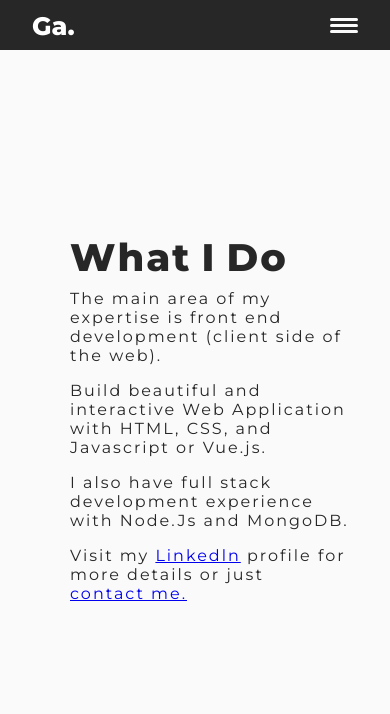
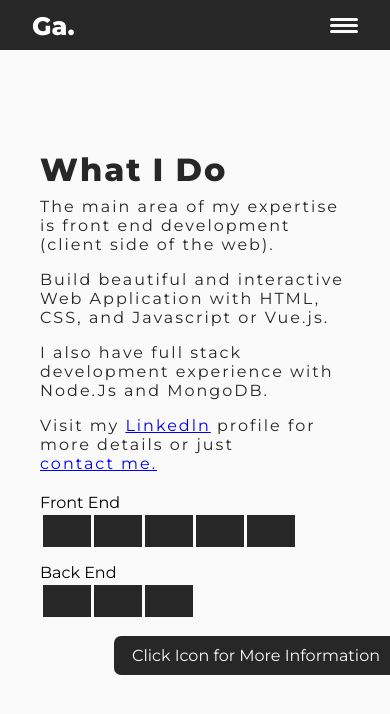
Before and after one commit to GunawanAhmad/Portfolio, a Vue app: page /skills in a window 390 px wide. Shown: the top 714 px of the page. Built offline with nearby package versions, Linux system fonts and the light colour scheme; the HTML template or start-up script is replaced by a standard one.

Commit message:
add stack info in skills page

```diff
--- a/public/styles/about.css
+++ b/public/styles/about.css
@@ -124,3 +124,13 @@ span.hov:hover {
     display: none;
   }
 }
+
+@media only screen and (max-width: 700px) {
+  .about {
+    padding: 0;
+  }
+  .text {
+    margin: 20px;
+    font-size: 1rem;
+  }
+}
--- a/public/styles/home.css
+++ b/public/styles/home.css
@@ -102,7 +102,7 @@ h1 div {
   background: none;
   width: 9em;
   font-size: 1.5vw;
-  margin-top: 20px;
+  margin-top: 15px;
   cursor: pointer;
   color: var(--second-color);
   text-transform: uppercase;
@@ -347,3 +347,13 @@ span.hov:hover {
     width: 0.4rem;
   }
 }
+
+@media only screen and (max-width: 700px) {
+  .home {
+    padding: 0;
+  }
+  .text {
+    margin: 20px;
+    font-size: 1rem;
+  }
+}
--- a/public/styles/nav.css
+++ b/public/styles/nav.css
@@ -73,7 +73,7 @@ nav {
   /* transform: translate(-50%, -50%); */
   background-color: var(--second-color);
   color: var(--main-color);
-  font-size: 0.8rem;
+  font-size: 2vh;
   animation: fade 150ms ease-in-out alternate;
 }
 .profile:hover::after {
--- a/public/styles/skills.css
+++ b/public/styles/skills.css
@@ -1,10 +1,13 @@
+* {
+  font-family: "Montserrat", sans-serif;
+}
 .space {
   padding: 5px;
 }
 .skills {
   background-color: var(--main-color);
-  position: relative;
-  padding-left: 20px;
+  /* position: relative; */
+  padding-left: 12px;
   overflow-y: hidden;
   display: flex;
   justify-content: space-between;
@@ -32,6 +35,7 @@
   display: inline-flex;
   position: relative;
   overflow: hidden;
+  /* border: 1px solid red; */
 }
 
 .text p a::before {
@@ -48,6 +52,10 @@
   z-index: 0;
   background: var(--second-color);
   transition: transform 250ms ease;
+  display: flex;
+  justify-content: center;
+  align-items: center;
+  /* text-decoration: underline; */
 }
 
 .text p a:nth-child(1)::before {
@@ -85,6 +93,10 @@ span.hov:hover {
   align-items: center;
 }
 
+/* .illus h1 {
+  font-family: "Montserrat", sans-serif;
+} */
+
 .illus .front__end,
 .illus .back__end {
   height: 35%;
@@ -94,6 +106,7 @@ span.hov:hover {
   margin: auto;
   display: flex;
   flex-direction: column;
+  flex-wrap: wrap;
   position: relative;
   padding: 1.5px 3px;
   justify-content: flex-end;
@@ -175,6 +188,87 @@ span.hov:hover {
   content: "Back End";
 }
 
+.warn {
+  background: var(--second-color);
+  padding: 10px;
+  color: var(--main-color);
+  position: absolute;
+  right: 0;
+  /* height: 2.5rem; */
+  display: flex;
+  /* align-items: center; */
+  bottom: 20%;
+
+  /* transform: translateX(100%); */
+
+  border-radius: 7px 0 0 7px;
+  transition: transform 500ms ease;
+}
+.warn span {
+  margin-right: 0.5rem;
+}
+.warn.hide {
+  transform: translateX(100%);
+}
+
+.skills-info {
+  position: absolute;
+  height: 100%;
+  width: 100%;
+  /* padding: 0; */
+  background: var(--second-color);
+  color: var(--main-color);
+  display: flex;
+  justify-content: center;
+  align-items: center;
+  transform: translateX(100%);
+  transition: transform 1s ease;
+  z-index: 10;
+}
+
+.skills-info.show {
+  transform: translateX(0);
+}
+
+.skills-info .card {
+  position: relative;
+  display: flex;
+  justify-content: center;
+  align-items: center;
+  flex-direction: column;
+  gap: 0.5rem;
+  width: 40%;
+  /* border: 1px solid red; */
+  text-align: center;
+  background: var(--second-color);
+  color: var(--main-color);
+}
+
+.skills-info .card .close {
+  position: absolute;
+  top: -20px;
+  right: -20px;
+  cursor: pointer;
+  font-size: 1.5rem;
+  transition: 500ms linear;
+}
+
+.skills-info .card .close:hover {
+  transform: rotate(180deg) scale(1.5);
+}
+
+.skills-info .card .logo {
+  font-size: 2rem;
+}
+
+@keyframes warn {
+  from {
+    transform: translateX(100%);
+  }
+  to {
+    transform: translateX(0);
+  }
+}
 @keyframes stackY {
   0% {
     opacity: 0;
@@ -218,37 +312,83 @@ span.hov:hover {
   }
 }
 
-@media only screen and (max-width: 780px) {
+@media only screen and (max-width: 900px) {
   .text {
     width: 80%;
+    height: auto;
+    margin-top: 150px;
   }
   .skills {
     flex-direction: column;
+    padding: 0;
   }
   .illus {
     flex-direction: column;
     width: 90%;
     overflow: hidden;
-    display: none;
+    margin-left: 40px;
+    /* display: none; */
   }
   .illus .front__end,
   .illus .back__end {
     height: 20%;
     width: 100%;
     flex-direction: row-reverse;
-    margin: 2rem 0;
+    margin: 2rem 0 0.2rem 0;
     border-top: 4px solid var(--second-color);
-    border-right: none;
+    border: none;
+    /* margin: 0.5rem; */
   }
   .illus .front__end::after,
   .illus .back__end::after {
-    bottom: -100%;
+    top: -20px;
+    text-align: left;
   }
   .illus .front__end > div,
   .illus .back__end > div {
     transform: translateY(0) translateX(1000%);
     animation-name: stackX;
-    margin: 1.5px 1.5px;
-    width: 5rem;
+    margin: 0 3px 0 0;
+    width: 3rem;
+    height: 2rem;
+    display: flex;
+    justify-content: center;
+    align-items: center;
+    z-index: 9;
+  }
+  .illus .front__end > div p,
+  .illus .back__end > div p {
+    display: none;
+  }
+  .illus .front__end > div span,
+  .illus .back__end > div span {
+    display: inline;
+  }
+  .illus .front__end div:nth-child(5) {
+    animation-delay: 0ms;
+    border-radius: 0 0 0px 0px;
+  }
+  .illus .back__end div:nth-child(3) {
+    border-radius: 0;
+  }
+
+  .skills-info {
+    margin-top: 40px;
+  }
+  .skills-info .card {
+    width: 70%;
   }
 }
+
+@media only screen and (max-width: 700px) {
+  .skills {
+    padding: 0;
+  }
+  .text {
+    /* margin: 20px; */
+    font-size: 1rem;
+  }
+  .skills-info .card {
+    width: 80%;
+  }
+}
--- a/src/App.vue
+++ b/src/App.vue
@@ -186,6 +186,7 @@ nav .direct:hover .cursor {
   width: 100%;
   background-color: var(--main);
   margin: 0 0 0 8vh;
+  height: 100vh;
   position: relative;
 }
 
@@ -295,7 +296,7 @@ nav .direct:hover .cursor {
 
 @media only screen and (max-width: 900px) {
   .view {
-    margin: 0px 0 0 10px;
+    margin: 0px 0 0 0px;
     /* padding: 60px 0; */
   }
   .top {
--- a/src/views/skills.vue
+++ b/src/views/skills.vue
@@ -29,56 +29,92 @@
       </p>
     </div>
     <div class="illus">
+      <!-- <h1>My Tools</h1> -->
       <div class="front__end">
-        <div class="vue" @mouseover="hover">
-          Vue.Js
+        <div
+          class="vue stack"
+          @click="showInfo('Vue.Js', 'fab fa-vuejs', 'Vue Js is a Javascript framework, I use Vue.Js when i have to build Medium or Big Project.')"
+        >
+          <p>Vue.Js</p>
+
           <span>
             <i class="fab fa-vuejs"></i>
           </span>
         </div>
-        <div class="js">
-          Javascript
+        <div
+          class="js stack"
+          @click="showInfo('Javascript', 'fab fa-js-square', 'JavaScript is used to create responsive, interactive elements for web pages, enhancing the user experience. I use pure Javascript when I have to build small project only. ')"
+        >
+          <p>Javascript</p>
+
           <span>
             <i class="fab fa-js-square"></i>
           </span>
         </div>
-        <div class="sass">
-          Sass
+        <div
+          class="sass stack"
+          @click="showInfo('Sass', 'fab fa-sass', 'Sass help me to keep things organised in CSS especially when I have to deal with Big project.')"
+        >
+          <p>Sass</p>
+
           <span>
             <i class="fab fa-sass"></i>
           </span>
         </div>
-        <div class="css">
-          CSS
+        <div class="css stack">
+          <p>CSS</p>
+
           <span>
             <i class="fab fa-css3-alt"></i>
           </span>
         </div>
-        <div class="html">
-          HTML
+        <div class="html stack">
+          <p>HTML</p>
+
           <span>
             <i class="fab fa-html5"></i>
           </span>
         </div>
       </div>
       <div class="back__end">
-        <div class="express">
-          Express.Js
+        <div class="express stack">
+          <p>Express.Js</p>
+
           <span>
             <i class="fab fa-node-js"></i>
           </span>
         </div>
-        <div class="node">
-          Node.Js
+        <div class="node stack">
+          <p>Node.Js</p>
+
           <span>
             <i class="fab fa-node"></i>
           </span>
         </div>
-        <div class="mongo">
-          MongoDB
+        <div class="mongo stack">
+          <p>MongoDB</p>
+
           <span>
             <i class="fas fa-database"></i>
           </span>
+        </div>
+      </div>
+    </div>
+    <div class="warn hide" ref="warn">
+      <span>
+        <i class="fas fa-info-circle"></i>
+      </span>
+      <p>Click Icon for More Information</p>
+    </div>
+    <div class="skills-info" ref="skillInfo">
+      <div class="card">
+        <div class="logo">
+          <i :class="icon"></i>
+        </div>
+        <h3>{{ title }}</h3>
+        <p>{{ content }}</p>
+        <div class="close" @click="closeInfo">
+          <i class="fas fa-times"></i>
         </div>
       </div>
     </div>
@@ -87,8 +123,35 @@
 
 <script>
 export default {
+  data() {
+    return {
+      title: "",
+      icon: "",
+      content: "",
+    };
+  },
+  mounted() {
+    let warn = this.$refs.warn;
+    setTimeout(() => {
+      warn.classList.toggle("hide");
+      setTimeout(() => {
+        warn.classList.toggle("hide");
+      }, 5000);
+    }, 3000);
+  },
+
   methods: {
-    hover() {},
+    showInfo(title, icon, content) {
+      this.title = title;
+      this.icon = icon;
+      this.content = content;
+      let info = this.$refs.skillInfo;
+      info.classList.toggle("show");
+    },
+    closeInfo() {
+      let info = this.$refs.skillInfo;
+      info.classList.toggle("show");
+    },
   },
 };
 </script>
```
